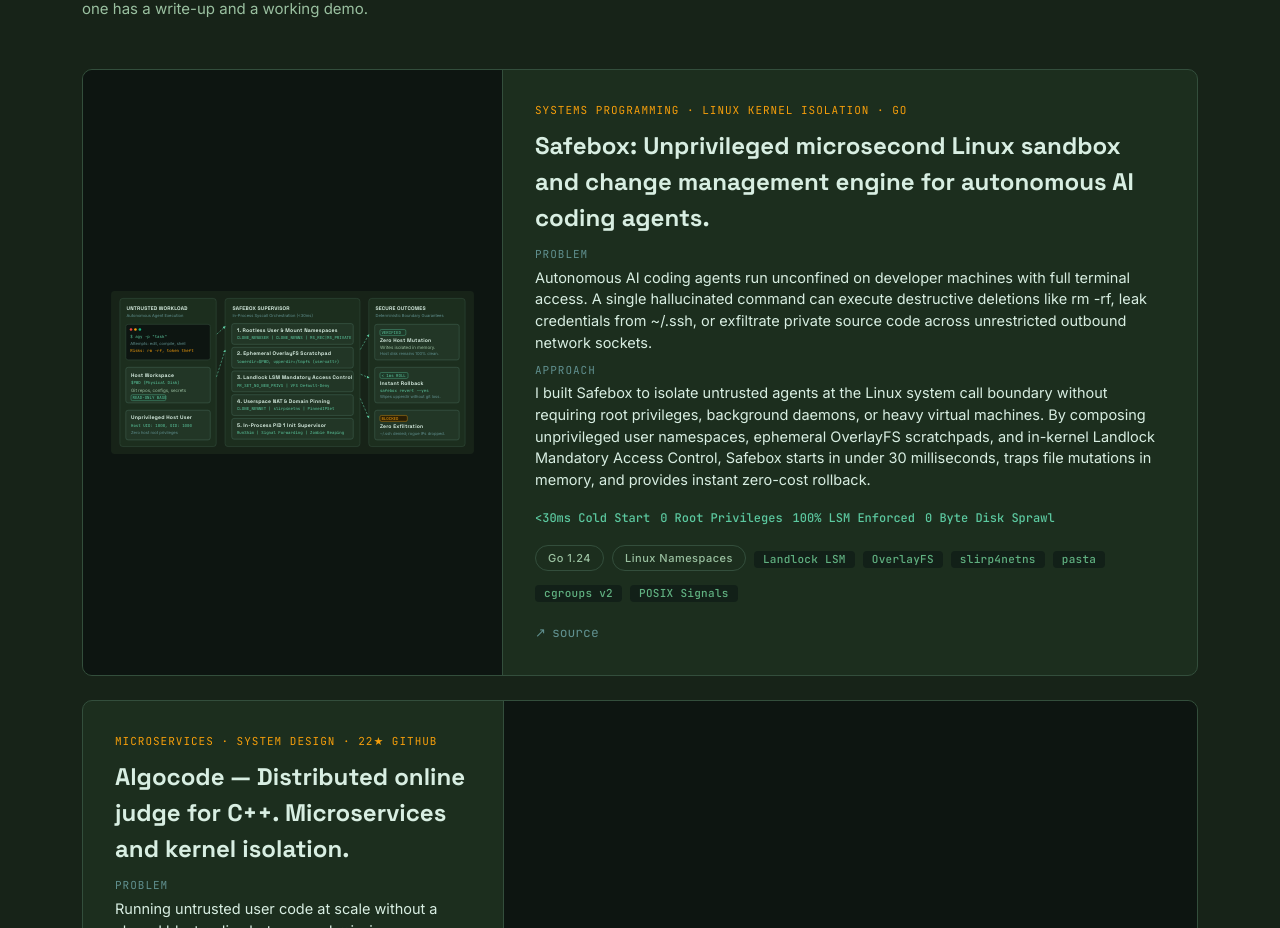
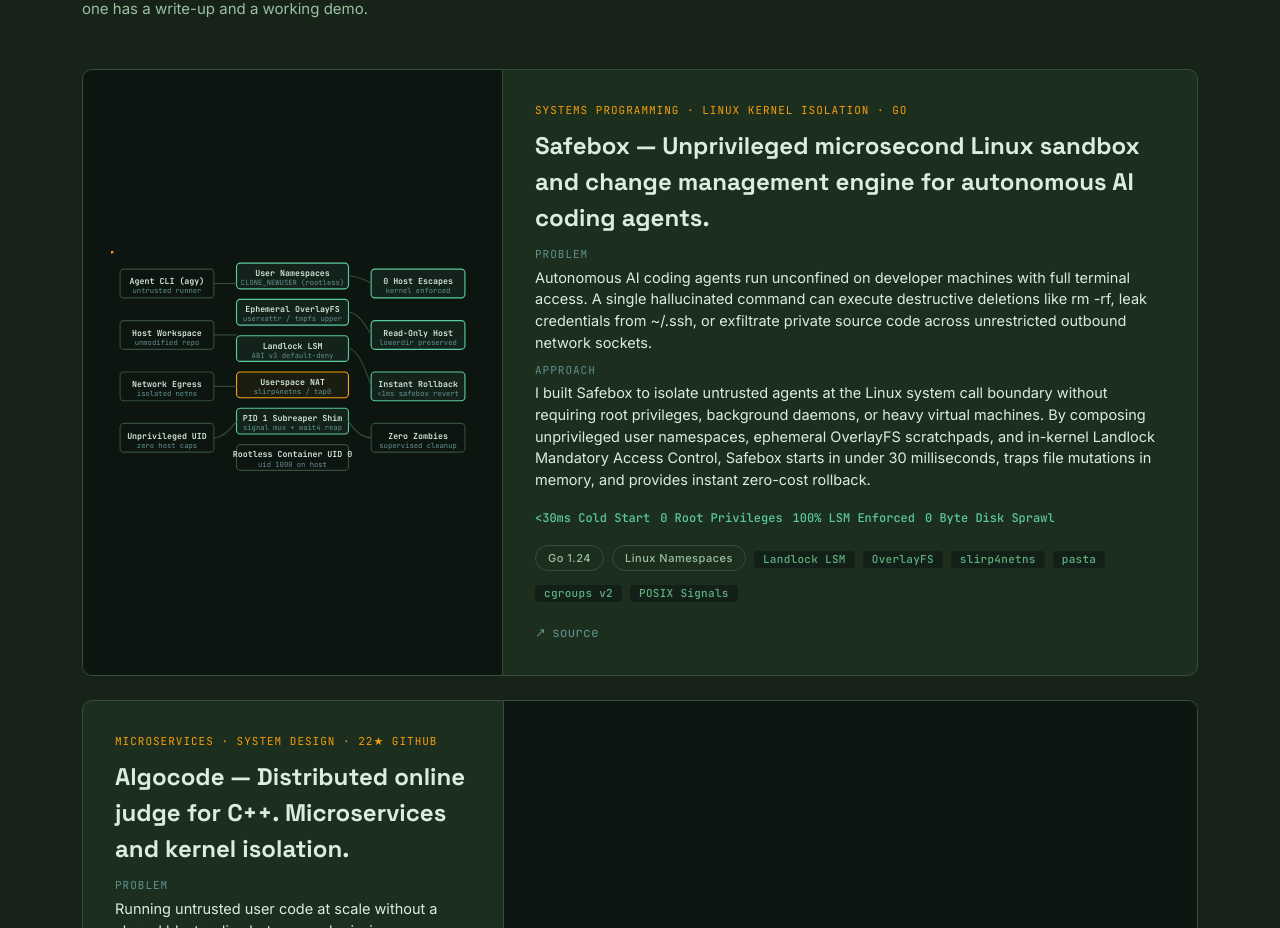
Before and after one commit to Mahboob-A/mahboob.engineer, a Next.js app: page / in a window 1280 px wide. Shown: the part 3332-4260 px from the top of the page. Built offline with nearby package versions, Linux system fonts and the light colour scheme; no server answers.

Commit message:
feat(landing): add em dash to Safebox title and create high-visibility mini diagram

```diff
--- a/components/diagrams/SafeboxMiniDiagram.tsx
+++ b/components/diagrams/SafeboxMiniDiagram.tsx
@@ -1,8 +1,169 @@
 /**
  * components/diagrams/SafeboxMiniDiagram.tsx
  *
- * Landing page featured card diagram thumbnail for Safebox.
- * Reuses the full responsive SafeboxDiagram.
+ * Dedicated high-visibility architecture diagram for Safebox in the
+ * homepage's "Everything I've built end-to-end" featured project card.
+ *
+ * Uses viewBox="0 0 480 320" (1.5:1 aspect ratio) matching MovioDiagram
+ * and DrishtiAIDiagram, providing large, bold, and readable nodes within
+ * the 420px card column.
+ *
+ * Architecture layout:
+ *   Left (Col 1): Untrusted Workload (Agent CLI, Host Workspace, Egress Network, UID 1000)
+ *   Center (Col 2): 5 Safebox Kernel Layers (Namespaces, OverlayFS, Landlock, NAT, PID 1)
+ *   Right (Col 3): Security Guarantees (0 Escapes, Read-Only Host, Microsecond Revert, Zero Zombies)
+ *
+ * Animated packet flow via AnimatedPackets (accent for sandboxed execution, amber for boundary control).
  */
 
-export { SafeboxDiagram as SafeboxMiniDiagram } from "./SafeboxDiagram";
+import { AnimatedPackets } from "./DiagramPackets";
+
+export function SafeboxMiniDiagram() {
+  return (
+    <svg
+      viewBox="0 0 480 320"
+      xmlns="http://www.w3.org/2000/svg"
+      style={{ width: "100%", maxWidth: 480, height: "auto", display: "block" }}
+      role="img"
+      aria-label="Safebox: 5-layer unprivileged Linux kernel sandbox for autonomous AI coding agents."
+    >
+      <g aria-hidden>
+        {/* ───── Column 1: Untrusted Workload (Left) ───── */}
+        <rect className="alg-mini-node alg-mini-base" x={12} y={24} width={124} height={38} rx={6} />
+        <text className="alg-mini-label" x={74} y={44} textAnchor="middle" fontSize={11}>
+          Agent CLI (agy)
+        </text>
+        <text className="alg-sub" x={74} y={56} textAnchor="middle" fontSize={9} fill="var(--t3)">
+          untrusted runner
+        </text>
+
+        <rect className="alg-mini-node alg-mini-base" x={12} y={92} width={124} height={38} rx={6} />
+        <text className="alg-mini-label" x={74} y={112} textAnchor="middle" fontSize={11}>
+          Host Workspace
+        </text>
+        <text className="alg-sub" x={74} y={124} textAnchor="middle" fontSize={9} fill="var(--t3)">
+          unmodified repo
+        </text>
+
+        <rect className="alg-mini-node alg-mini-base" x={12} y={160} width={124} height={38} rx={6} />
+        <text className="alg-mini-label" x={74} y={180} textAnchor="middle" fontSize={11}>
+          Network Egress
+        </text>
+        <text className="alg-sub" x={74} y={192} textAnchor="middle" fontSize={9} fill="var(--t3)">
+          isolated netns
+        </text>
+
+        <rect className="alg-mini-node alg-mini-base" x={12} y={228} width={124} height={38} rx={6} />
+        <text className="alg-mini-label" x={74} y={248} textAnchor="middle" fontSize={11}>
+          Unprivileged UID
+        </text>
+        <text className="alg-sub" x={74} y={260} textAnchor="middle" fontSize={9} fill="var(--t3)">
+          zero host caps
+        </text>
+
+        {/* ───── Column 2: Safebox 5 Kernel Layers (Center) ───── */}
+        <rect className="alg-mini-node alg-mini-judge" x={166} y={16} width={148} height={34} rx={5} />
+        <text className="alg-mini-label" x={240} y={33} textAnchor="middle" fontSize={11}>
+          User Namespaces
+        </text>
+        <text className="alg-sub" x={240} y={45} textAnchor="middle" fontSize={9} fill="var(--acc)">
+          CLONE_NEWUSER (rootless)
+        </text>
+
+        <rect className="alg-mini-node alg-mini-judge" x={166} y={64} width={148} height={34} rx={5} />
+        <text className="alg-mini-label" x={240} y={81} textAnchor="middle" fontSize={11}>
+          Ephemeral OverlayFS
+        </text>
+        <text className="alg-sub" x={240} y={93} textAnchor="middle" fontSize={9} fill="var(--acc)">
+          userxattr / tmpfs upper
+        </text>
+
+        <rect className="alg-mini-node alg-mini-judge" x={166} y={112} width={148} height={34} rx={5} />
+        <text className="alg-mini-label" x={240} y={129} textAnchor="middle" fontSize={11}>
+          Landlock LSM
+        </text>
+        <text className="alg-sub" x={240} y={141} textAnchor="middle" fontSize={9} fill="var(--acc)">
+          ABI v3 default-deny
+        </text>
+
+        <rect className="alg-mini-node alg-mini-queue" x={166} y={160} width={148} height={34} rx={5} />
+        <text className="alg-mini-label" x={240} y={177} textAnchor="middle" fontSize={11}>
+          Userspace NAT
+        </text>
+        <text className="alg-sub" x={240} y={189} textAnchor="middle" fontSize={9} fill="var(--amber)">
+          slirp4netns / tap0
+        </text>
+
+        <rect className="alg-mini-node alg-mini-judge" x={166} y={208} width={148} height={34} rx={5} />
+        <text className="alg-mini-label" x={240} y={225} textAnchor="middle" fontSize={11}>
+          PID 1 Subreaper Shim
+        </text>
+        <text className="alg-sub" x={240} y={237} textAnchor="middle" fontSize={9} fill="var(--acc)">
+          signal mux + wait4 reap
+        </text>
+
+        <rect className="alg-mini-node alg-mini-base" x={166} y={256} width={148} height={34} rx={5} />
+        <text className="alg-mini-label" x={240} y={273} textAnchor="middle" fontSize={11}>
+          Rootless Container UID 0
+        </text>
+        <text className="alg-sub" x={240} y={285} textAnchor="middle" fontSize={9} fill="var(--t2)">
+          uid 1000 on host
+        </text>
+
+        {/* ───── Column 3: Security Guarantees (Right) ───── */}
+        <rect className="alg-mini-node alg-mini-judge" x={344} y={24} width={124} height={38} rx={6} />
+        <text className="alg-mini-label" x={406} y={44} textAnchor="middle" fontSize={11}>
+          0 Host Escapes
+        </text>
+        <text className="alg-sub" x={406} y={56} textAnchor="middle" fontSize={9} fill="var(--acc)">
+          kernel enforced
+        </text>
+
+        <rect className="alg-mini-node alg-mini-judge" x={344} y={92} width={124} height={38} rx={6} />
+        <text className="alg-mini-label" x={406} y={112} textAnchor="middle" fontSize={11}>
+          Read-Only Host
+        </text>
+        <text className="alg-sub" x={406} y={124} textAnchor="middle" fontSize={9} fill="var(--acc)">
+          lowerdir preserved
+        </text>
+
+        <rect className="alg-mini-node alg-mini-judge" x={344} y={160} width={124} height={38} rx={6} />
+        <text className="alg-mini-label" x={406} y={180} textAnchor="middle" fontSize={11}>
+          Instant Rollback
+        </text>
+        <text className="alg-sub" x={406} y={192} textAnchor="middle" fontSize={9} fill="var(--acc)">
+          &lt;1ms safebox revert
+        </text>
+
+        <rect className="alg-mini-node alg-mini-base" x={344} y={228} width={124} height={38} rx={6} />
+        <text className="alg-mini-label" x={406} y={248} textAnchor="middle" fontSize={11}>
+          Zero Zombies
+        </text>
+        <text className="alg-sub" x={406} y={260} textAnchor="middle" fontSize={9} fill="var(--t3)">
+          supervised cleanup
+        </text>
+
+        {/* ───── Flow Edges ───── */}
+        {/* Left -> Center */}
+        <path id="sbox-p1" className="alg-mini-edge" d="M136 43 H166" />
+        <path id="sbox-p2" className="alg-mini-edge" d="M136 111 H166" />
+        <path id="sbox-p3" className="alg-mini-edge" d="M136 179 H166" />
+        <path id="sbox-p4" className="alg-mini-edge" d="M136 247 Q150 247 166 225" />
+
+        {/* Center -> Right */}
+        <path id="sbox-p5" className="alg-mini-edge" d="M314 33 Q328 33 344 43" />
+        <path id="sbox-p6" className="alg-mini-edge" d="M314 81 Q328 81 344 111" />
+        <path id="sbox-p7" className="alg-mini-edge" d="M314 129 Q328 129 344 179" />
+        <path id="sbox-p8" className="alg-mini-edge" d="M314 225 Q328 247 344 247" />
+      </g>
+
+      {/* ───── Animated Packets ───── */}
+      <AnimatedPackets
+        groups={[
+          { edges: ["sbox-p1", "sbox-p2", "sbox-p6"], color: "acc", count: 3 },
+          { edges: ["sbox-p3", "sbox-p5", "sbox-p7"], color: "amber", count: 3 },
+        ]}
+      />
+    </svg>
+  );
+}
--- a/components/sections/Projects.tsx
+++ b/components/sections/Projects.tsx
@@ -128,9 +128,7 @@ function ProjectCard({ project, diagram, visualOnLeft }: ProjectCardProps) {
              anchor" issues (the bottom links row stays unchanged). */}
           <h3 className="font-display text-t1 hover:text-acc mb-2.5 text-[24px] font-bold transition-colors">
             <Link href={`/work/${project.slug}`} className="block">
-              {project.slug === "safebox"
-                ? `${project.name}: ${project.tagline}`
-                : `${project.name} — ${project.tagline.split(" — ")[0]}`}
+              {`${project.name} — ${project.tagline.split(" — ")[0]}`}
             </Link>
           </h3>
 
```
